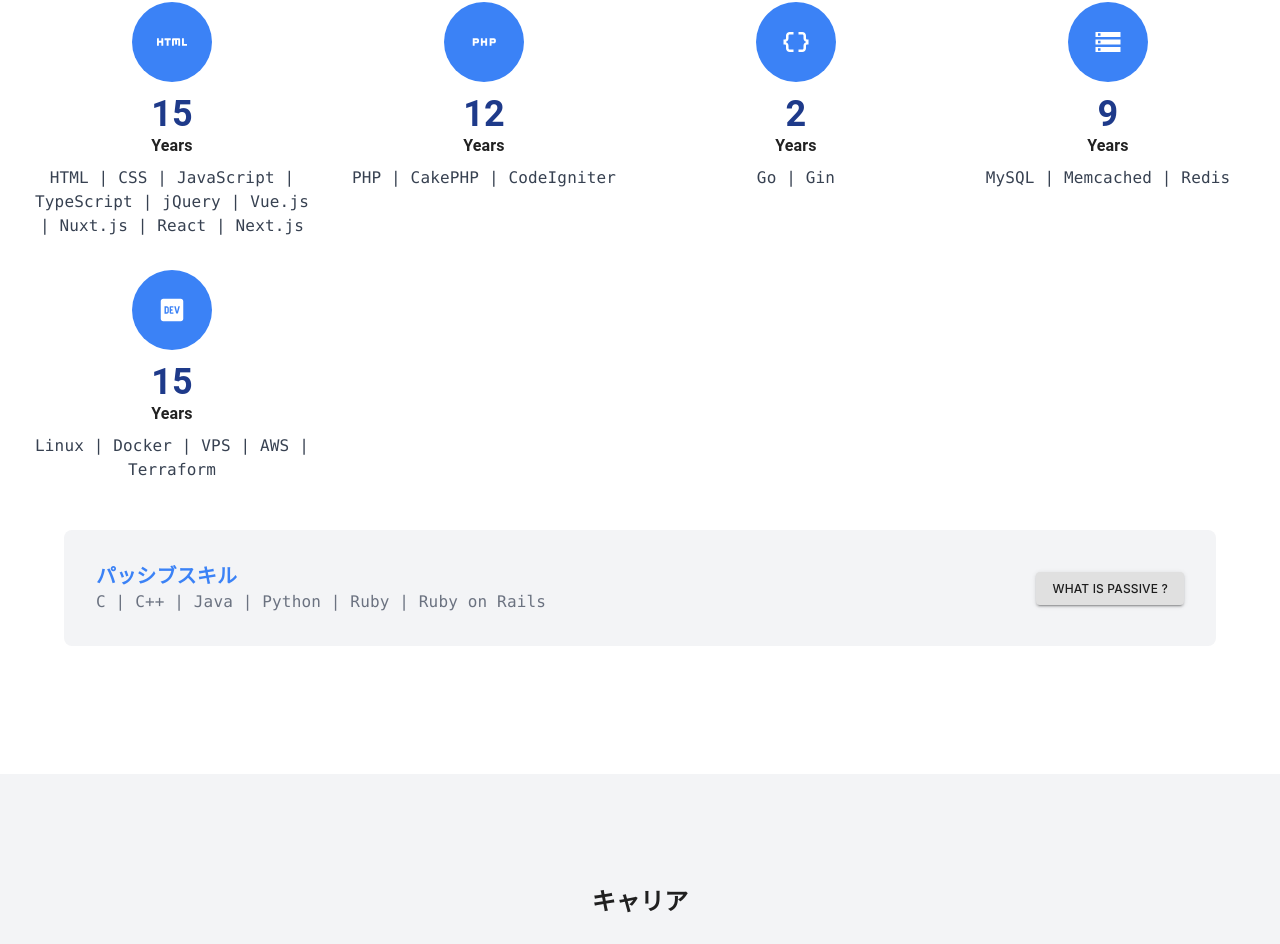
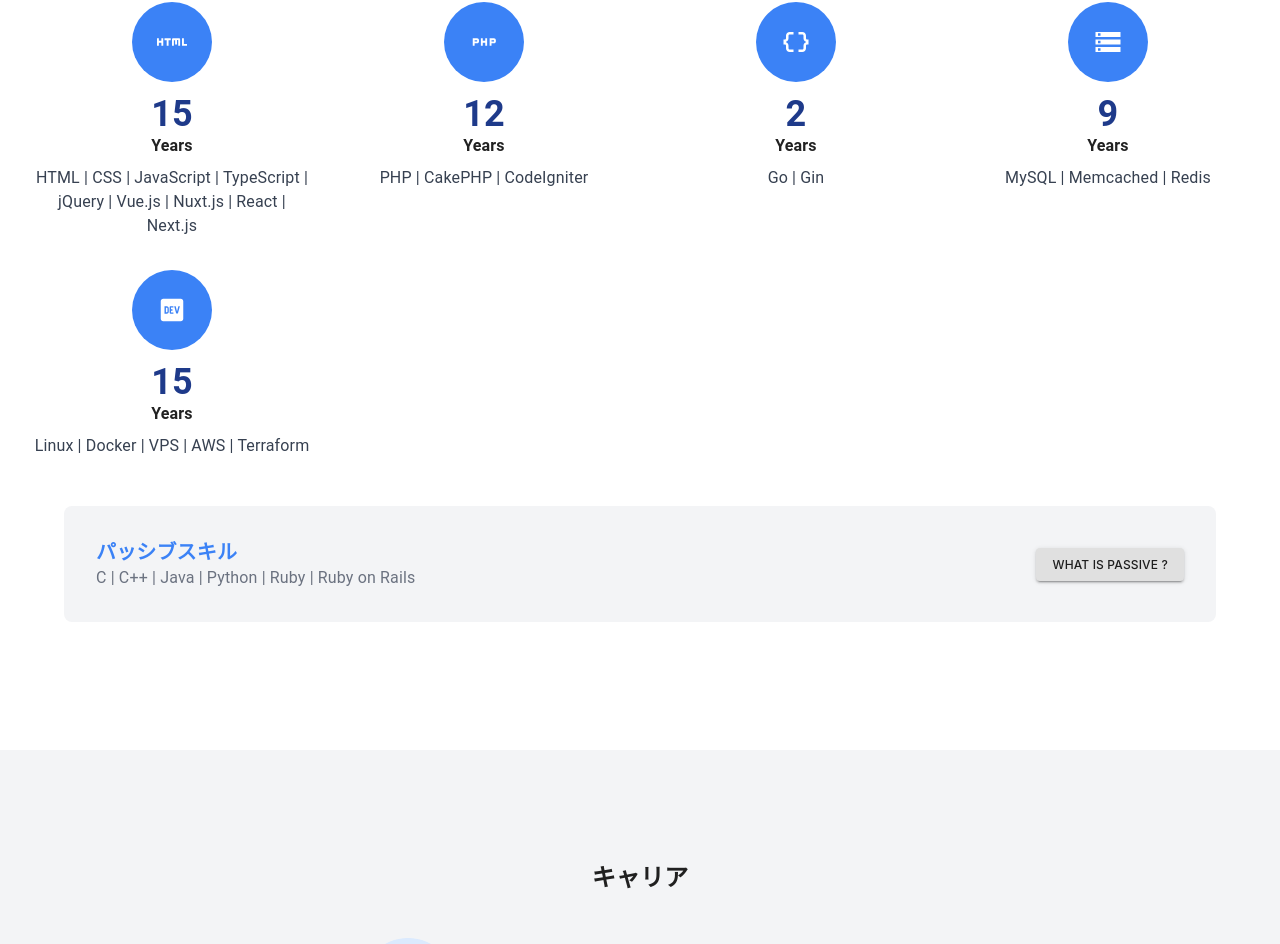
Before and after one commit to kaduhiro/kaduhiro.com, a Next.js app: page / in a window 1280 px wide. Shown: the part 1065-2009 px from the top of the page. Built offline with nearby package versions, Linux system fonts and the light colour scheme.

Commit message:
style: フォントの変更

```diff
--- a/src/components/Skill.tsx
+++ b/src/components/Skill.tsx
@@ -67,7 +67,7 @@ const Skill: VFC<SkillProps> = ({}) => {
               </div>
               <h6 className="text-4xl font-bold text-blue-900">{active.year}</h6>
               <p className="mb-2 font-bold text-md">Years</p>
-              <p className="font-code text-gray-700">{active.skill}</p>
+              <p className="text-gray-700">{active.skill}</p>
             </div>
           );
         })}
@@ -77,7 +77,7 @@ const Skill: VFC<SkillProps> = ({}) => {
           <div className="flex flex-col sm:flex-row justify-between items-center bg-gray-100 rounded-lg gap-4 p-4 md:p-8">
             <div>
               <h2 className="text-blue-500 text-xl md:text-xl font-bold">パッシブスキル</h2>
-              <p className="font-code text-gray-500">C | C++ | Java | Python | Ruby | Ruby on Rails</p>
+              <p className="text-gray-500">C | C++ | Java | Python | Ruby | Ruby on Rails</p>
             </div>
             <Button color="inherit" aria-describedby={id} variant="contained" onClick={handleClick}>
               what is passive ?
--- a/tailwind.config.js
+++ b/tailwind.config.js
@@ -5,7 +5,6 @@ module.exports = {
   theme: {
     extend: {
       fontFamily: {
-        code: ['Consolas'],
         nes: ["'Press Start 2P'"],
       },
       zIndex: {
```
